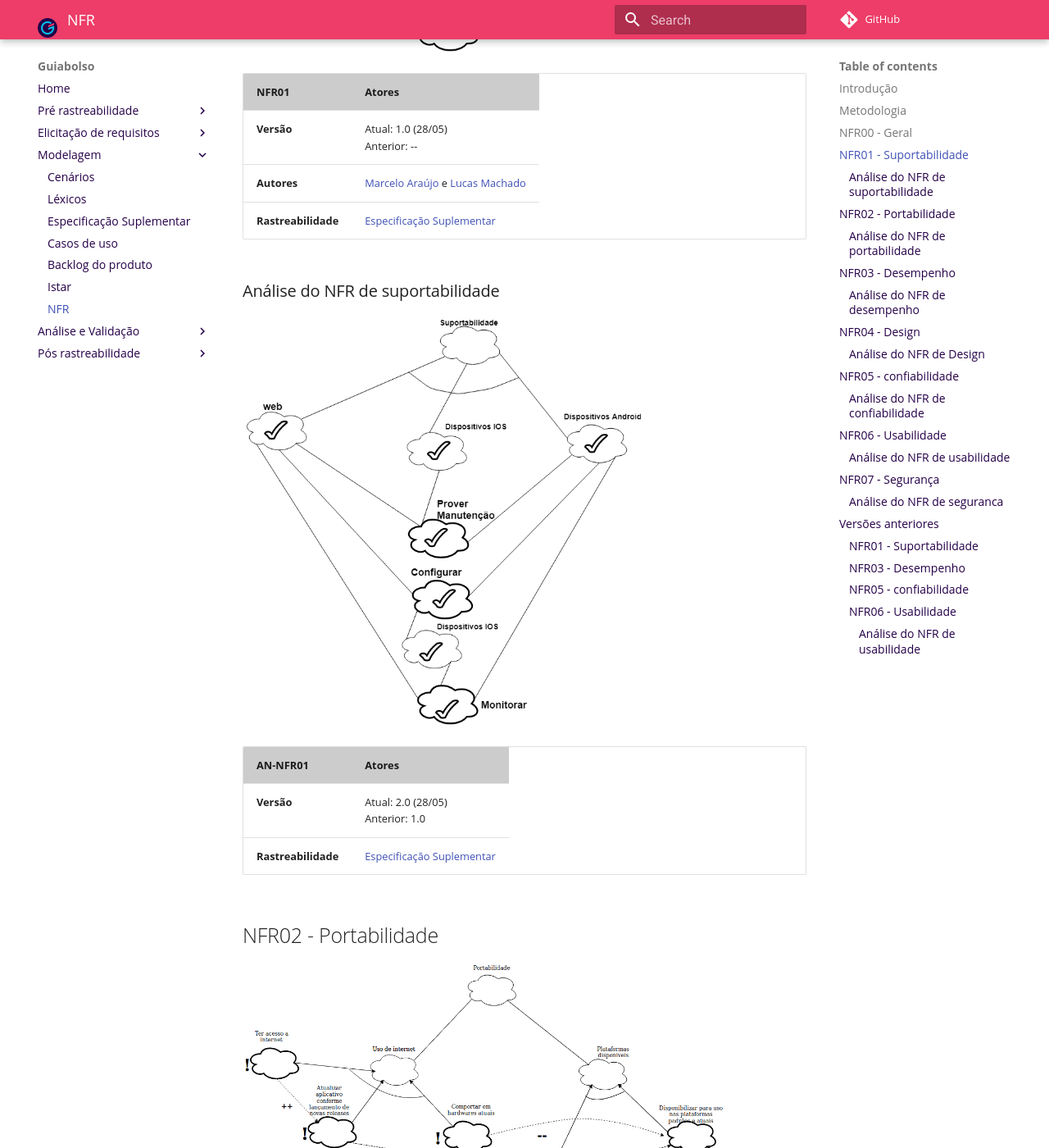
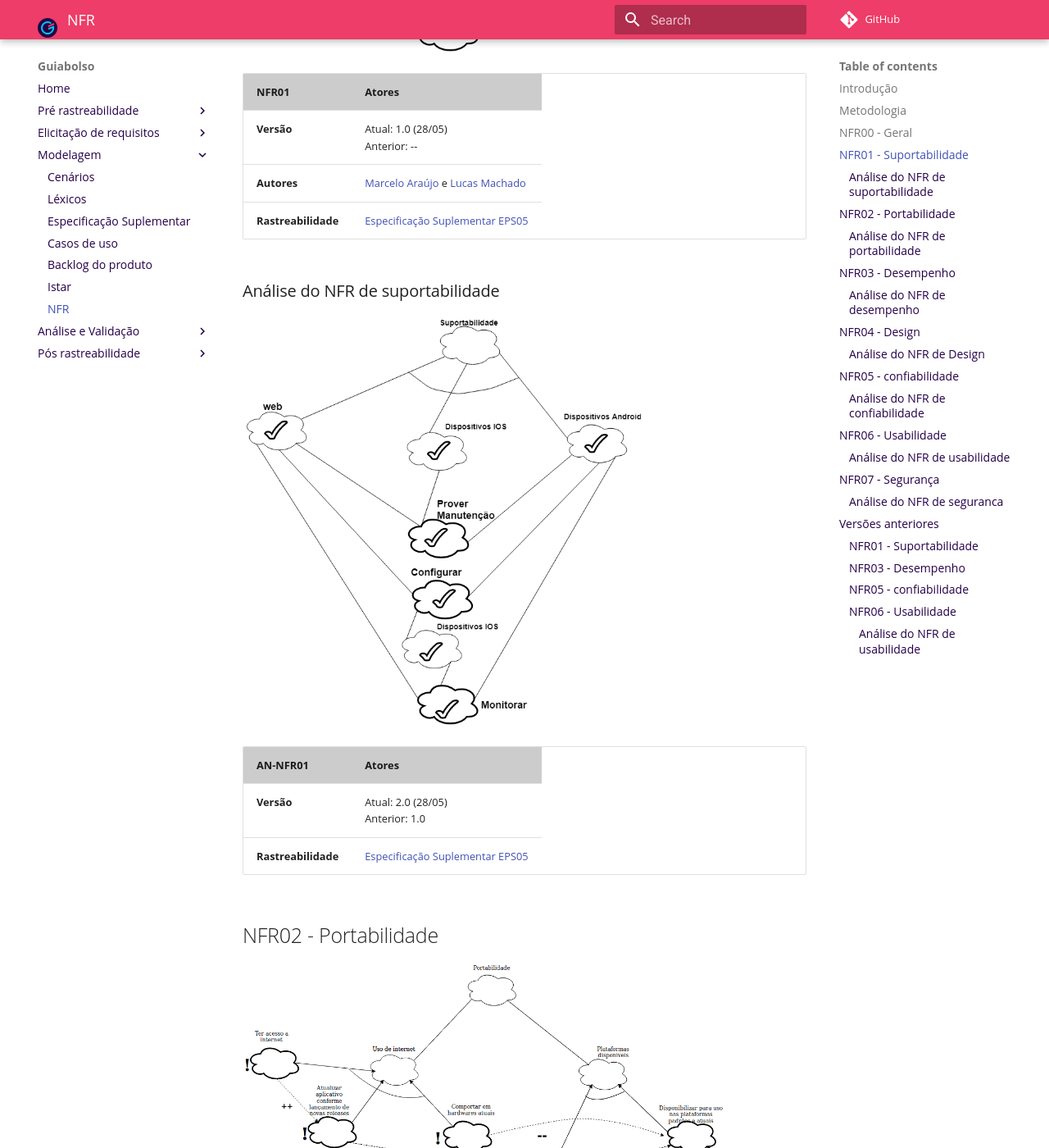
Before and after one commit to fga-disciplinas/2019.1-Guia-Bolso, an MkDocs documentation site: the page built from docs/modelagem/nfr.md, in a window 1280 px wide and 1400 px high, scrolled down 1761 px. Shown: the whole window at 82% size. Built offline with MkDocs 1.6.1 and Material for MkDocs 9.7.7, drawn with Linux system fonts in a browser that asks for light colours; comment, search, counter and statistics services are not loaded; old or Windows-style settings are respelled for this version of MkDocs; some of the changed text lies outside the part shown.

Commit message:
Adicionando rastreabilidade de NFR's

```diff
--- a/docs/modelagem/nfr.md
+++ b/docs/modelagem/nfr.md
@@ -26,7 +26,7 @@
 |--|--|
 | **Versão**| Atual: 1.0 (28/05) <br> Anterior: --|
 | **Autores** | [Marcelo Araújo](https://github.com/santosm46) e [Lucas Machado](https://github.com/lmmLucasMachado) |
-| **Rastreabilidade** | [Especificação Suplementar](../especificacao) |
+| **Rastreabilidade** | [Especificação Suplementar EPS05](../especificacao/#eps05-suportabilidade) |
 
 
 ### Análise do NFR de suportabilidade
@@ -36,7 +36,7 @@
 | **AN-NFR01** | **Atores**|
 |--|--|
 | **Versão**| Atual: 2.0 (28/05) <br> Anterior: 1.0|
-| **Rastreabilidade** | [Especificação Suplementar](../especificacao) |
+| **Rastreabilidade** | [Especificação Suplementar EPS05](../especificacao/#eps05-suportabilidade) |
 
 ## NFR02 - Portabilidade
 
```
Also changed, not shown: other parts of docs/modelagem/nfr.md (+4 -4 lines).
